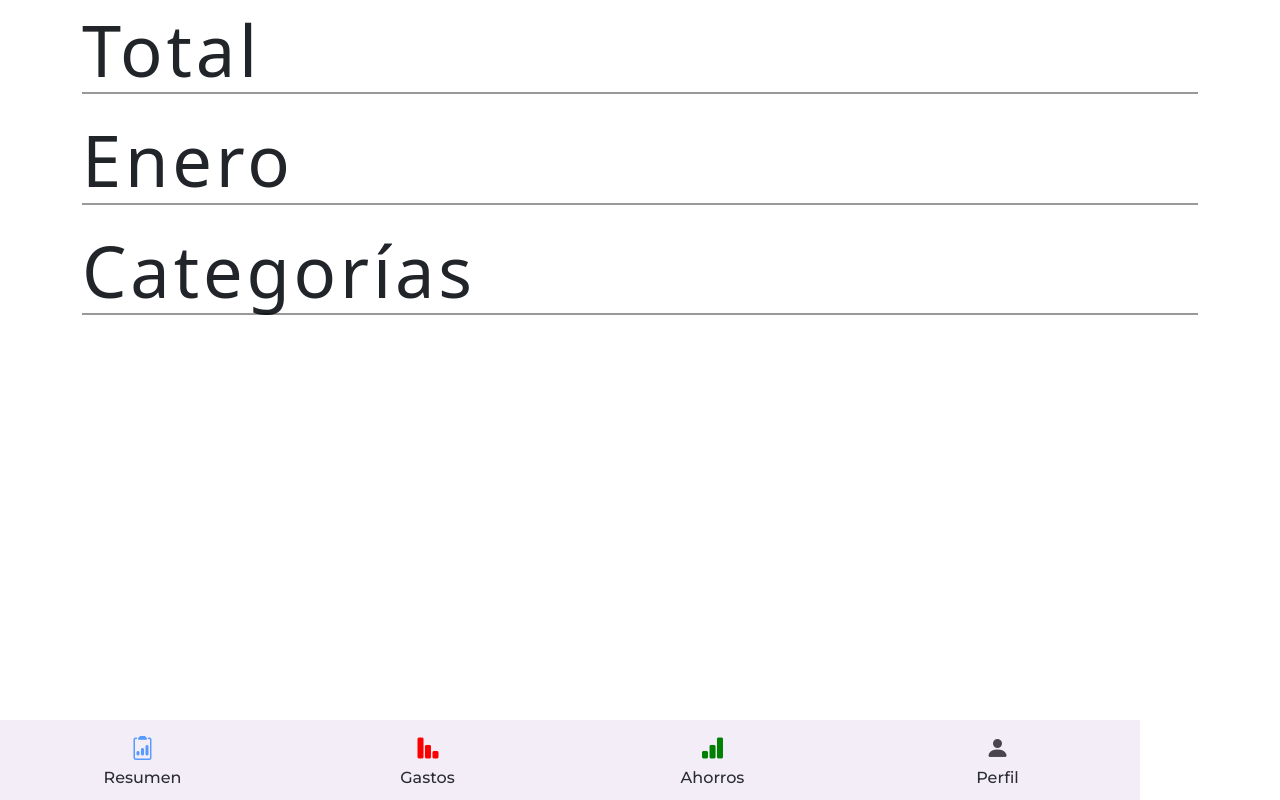
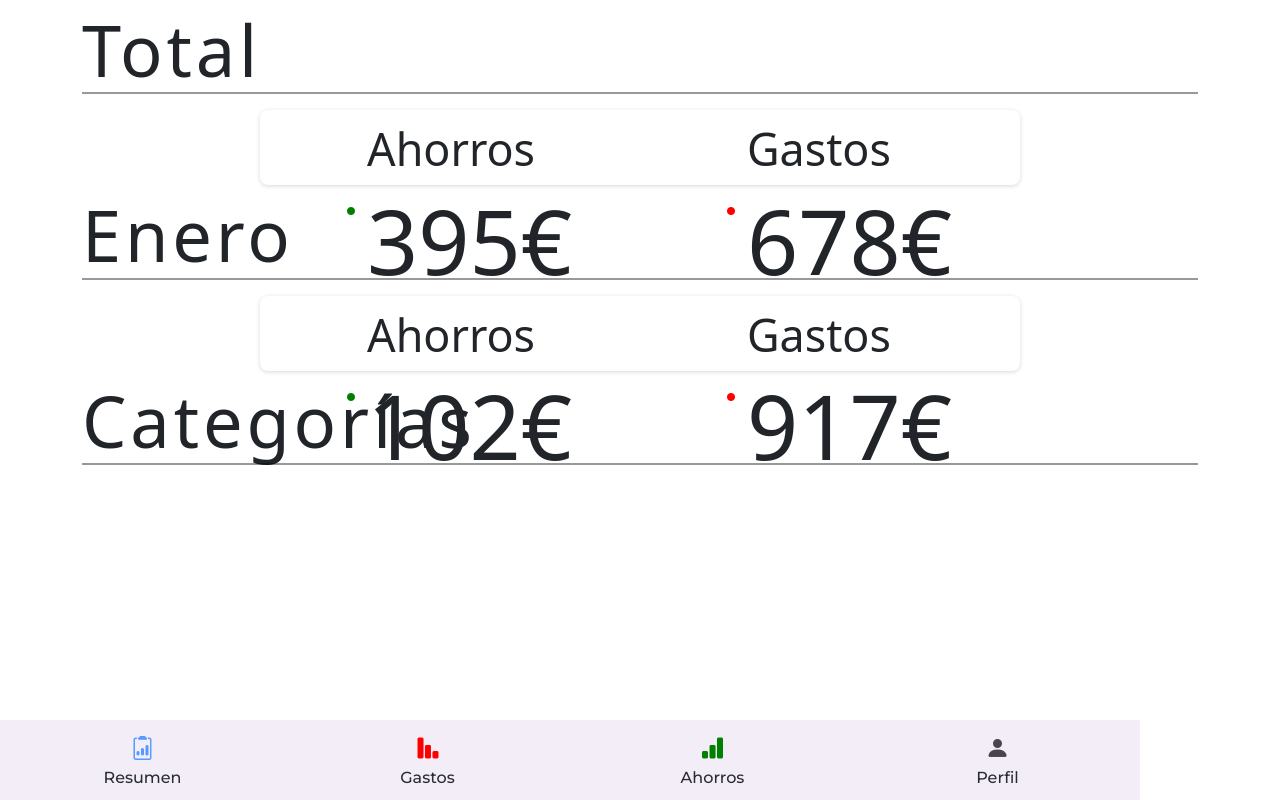
Before and after one commit to RobertoCarrera/MyTique, an Angular app: page /resumen in a window 1280 px wide. Built offline with nearby package versions, Linux system fonts and the light colour scheme.

Commit message:
Added pills to summary

```diff
--- a/src/app/components/summary/summary.component.html
+++ b/src/app/components/summary/summary.component.html
@@ -1,13 +1,19 @@
 <div class="container">
     <div class="row center_it">
         <div class="col-12 p-0">
-            <app-header [title] = "total_title"></app-header>
+            <app-header [title] = "title_total"></app-header>
+        </div>
+        <div class="col-8 p-0">
+            <app-pill [title1] = 'title_incomes' [quantity1] = 'total_incomes' [title2] = 'title_outcomes' [quantity2] = 'total_outcomes'></app-pill>
         </div>
         <div class="col-12 p-0">
-            <app-header [title] = "month_title"></app-header>
+            <app-header [title] = "title_month"></app-header>
+        </div>
+        <div class="col-8 p-0">
+            <app-pill [title1] = 'title_incomes' [quantity1] = 'month_incomes' [title2] = 'title_outcomes' [quantity2] = 'month_outcomes'></app-pill>
         </div>
         <div class="col-12 p-0">
-            <app-header [title] = "categories_title"></app-header>
+            <app-header [title] = "title_categories"></app-header>
         </div>
     </div>
 </div>
--- a/src/app/components/summary/summary.component.ts
+++ b/src/app/components/summary/summary.component.ts
@@ -7,7 +7,13 @@ import { Component } from '@angular/core';
 })
 export class SummaryComponent {
 
-  total_title: string = 'Total';
-  month_title: string = 'Enero';
-  categories_title: string = 'Categorías';
+  title_total: string = 'Total';
+  title_incomes: string = 'Ahorros';
+  title_outcomes: string = 'Gastos';
+  total_incomes: number = 395;
+  total_outcomes: number = 678;
+  title_month: string = 'Enero';
+  month_incomes: number = 102;
+  month_outcomes: number = 917;
+  title_categories: string = 'Categorías';
 }
--- a/src/styles.css
+++ b/src/styles.css
@@ -267,7 +267,19 @@
     font-style: italic;
 }
 
+.center_it{
+
+    display: flex;
+    align-items: center;
+    justify-content: center;
+}
+
 .text_bk{
 
     color: #292D32;
 }
+
+.quantity{
+
+    font-size: 7vw;
+}
```
